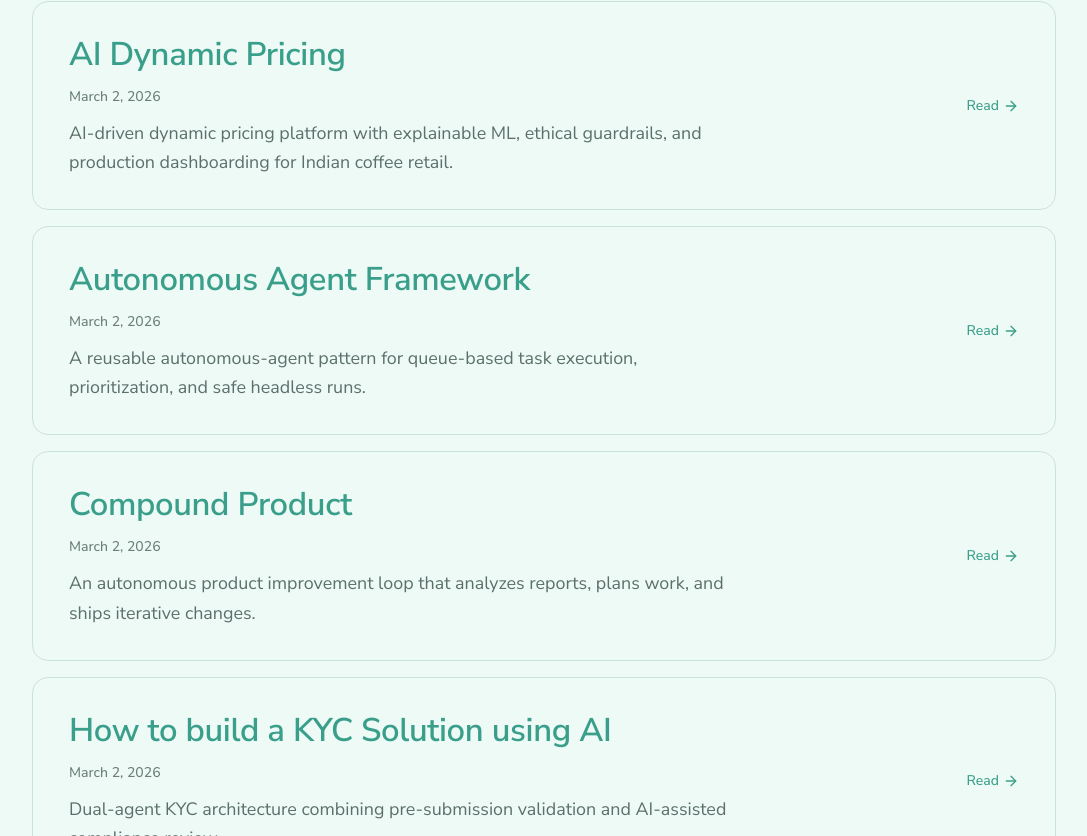
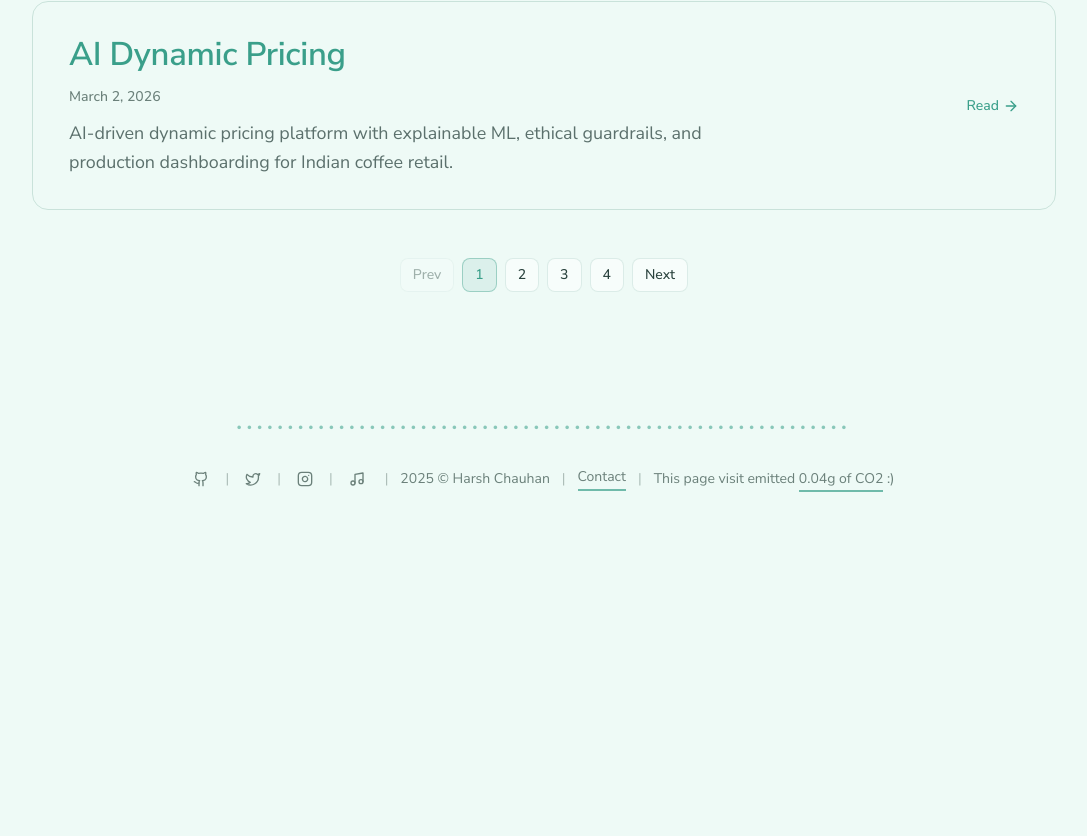
Before and after one commit to iharshchauhan/new-website, a Next.js app: page /logbook in a window 1280 px wide. Shown: the part 1964-2800 px from the top of the page, without its empty margins (96-1183 px from the left). After the commit the page ends 2503 px from the top, so only its background shows below. Built offline with nearby package versions, Linux system fonts and the light colour scheme.

Commit message:
Pagination

```diff
--- a/components/logbook-tabs.tsx
+++ b/components/logbook-tabs.tsx
@@ -46,11 +46,13 @@ function pickNoteIcon(slug: string) {
 }
 
 export function LogbookTabs({ posts }: { posts: Post[] }) {
+  const POSTS_PER_PAGE = 7;
   const router = useRouter();
   const pathname = usePathname();
   const searchParams = useSearchParams();
 
   const rawTabFromUrl = searchParams.get('tab');
+  const rawPageFromUrl = Number(searchParams.get('page') || '1');
   const tabFromUrl = rawTabFromUrl
     ? (LEGACY_TAB_MAP[rawTabFromUrl] || rawTabFromUrl)
     : null;
@@ -63,14 +65,33 @@ export function LogbookTabs({ posts }: { posts: Post[] }) {
     setActiveTabState(tabId);
     const params = new URLSearchParams(searchParams.toString());
     params.set('tab', tabId);
+    params.set('page', '1');
     router.replace(`${pathname}?${params.toString()}`, { scroll: false });
   };
 
-  const filteredPosts =
+  const filteredPosts = (
     activeTab === 'All'
       ? posts
-      : posts.filter((post) => post.meta.category === activeTab);
+      : posts.filter((post) => post.meta.category === activeTab)
+  ).sort((a, b) => (a.meta.date > b.meta.date ? -1 : 1));
   const notesMode = activeTab === 'Notes';
+  const totalPages =
+    activeTab === 'All' ? Math.max(1, Math.ceil(filteredPosts.length / POSTS_PER_PAGE)) : 1;
+  const currentPage =
+    activeTab === 'All'
+      ? Math.min(totalPages, Math.max(1, Number.isFinite(rawPageFromUrl) ? rawPageFromUrl : 1))
+      : 1;
+  const paginatedPosts =
+    activeTab === 'All'
+      ? filteredPosts.slice((currentPage - 1) * POSTS_PER_PAGE, currentPage * POSTS_PER_PAGE)
+      : filteredPosts;
+
+  const handlePageChange = (nextPage: number) => {
+    const params = new URLSearchParams(searchParams.toString());
+    params.set('tab', 'All');
+    params.set('page', String(nextPage));
+    router.replace(`${pathname}?${params.toString()}`, { scroll: false });
+  };
 
   return (
     <div className="space-y-10">
@@ -97,7 +118,7 @@ export function LogbookTabs({ posts }: { posts: Post[] }) {
       </div>
 
       <div className="mx-auto max-w-5xl flex flex-col gap-4">
-        {filteredPosts.map((post) => {
+        {paginatedPosts.map((post) => {
           const isProject = post.meta.category === 'Experiments';
 
           return (
@@ -159,12 +180,50 @@ export function LogbookTabs({ posts }: { posts: Post[] }) {
           );
         })}
 
-        {filteredPosts.length === 0 && (
+        {paginatedPosts.length === 0 && (
           <div className="text-center py-24 text-muted-foreground bg-card rounded-[2rem] border border-border">
             No posts found in this category.
           </div>
         )}
       </div>
+
+      {activeTab === 'All' && totalPages > 1 && (
+        <div className="mx-auto max-w-5xl flex items-center justify-center gap-2 pt-2">
+          <button
+            type="button"
+            onClick={() => handlePageChange(currentPage - 1)}
+            disabled={currentPage === 1}
+            className="rounded-lg border border-border/60 bg-white/55 px-3 py-1.5 text-sm font-medium text-foreground disabled:opacity-40 disabled:cursor-not-allowed hover:bg-white/85 transition-colors"
+          >
+            Prev
+          </button>
+
+          {Array.from({ length: totalPages }, (_, index) => index + 1).map((page) => (
+            <button
+              type="button"
+              key={page}
+              onClick={() => handlePageChange(page)}
+              className={cn(
+                'rounded-lg border px-3 py-1.5 text-sm font-medium transition-colors',
+                currentPage === page
+                  ? 'border-primary/40 bg-primary/10 text-primary'
+                  : 'border-border/60 bg-white/55 text-foreground hover:bg-white/85',
+              )}
+            >
+              {page}
+            </button>
+          ))}
+
+          <button
+            type="button"
+            onClick={() => handlePageChange(currentPage + 1)}
+            disabled={currentPage === totalPages}
+            className="rounded-lg border border-border/60 bg-white/55 px-3 py-1.5 text-sm font-medium text-foreground disabled:opacity-40 disabled:cursor-not-allowed hover:bg-white/85 transition-colors"
+          >
+            Next
+          </button>
+        </div>
+      )}
     </div>
   );
 }
```
